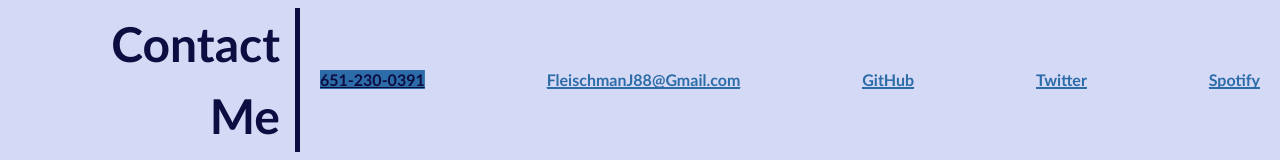
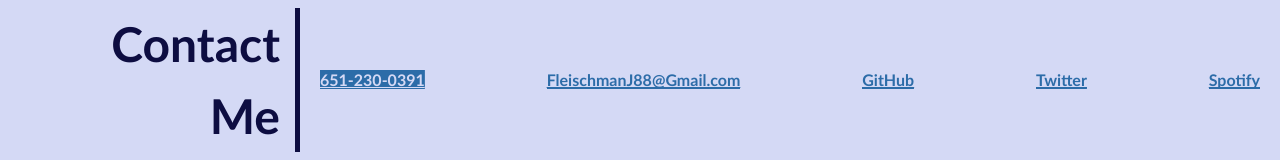
Before and after one commit to FleischmanJ88/02-Adcanced-CSS-Webpage, a plain HTML site: page index.html in a window 1280 px wide. In both pictures the pointer is over the link "651-230-0391". Shown: the part 1437-1597 px from the top of the page. Drawn offline with Linux system fonts and the light colour scheme.

Commit message:
updated readme and footer

```diff
--- a/assets/style.css
+++ b/assets/style.css
@@ -38,9 +38,9 @@ nav a {
   color: rgb(44, 108, 168);
 }
 
-nav a:hover{
+nav a:hover {
   color: rgb(13, 13, 65);
-background-size: 100% 100%;
+  background-size: 100% 100%;
 }
 
 .figcap {
@@ -64,7 +64,7 @@ background-size: 100% 100%;
   padding-left: 10px;
   padding-right: 10px;
   border-radius: 50px;
-border-style:dashed
+  border-style: dashed
 }
 
 section {
@@ -249,6 +249,6 @@ figure.work4:hover {
 }
 
 #footer a:hover {
-  color: rgb(13, 13, 65);
-background-size: 100% 100%;
+  color: rgb(212, 217, 245);
+  background-size: 100% 100%;
 }
```
Also changed, not shown: assets/reset.css (indentation only).
